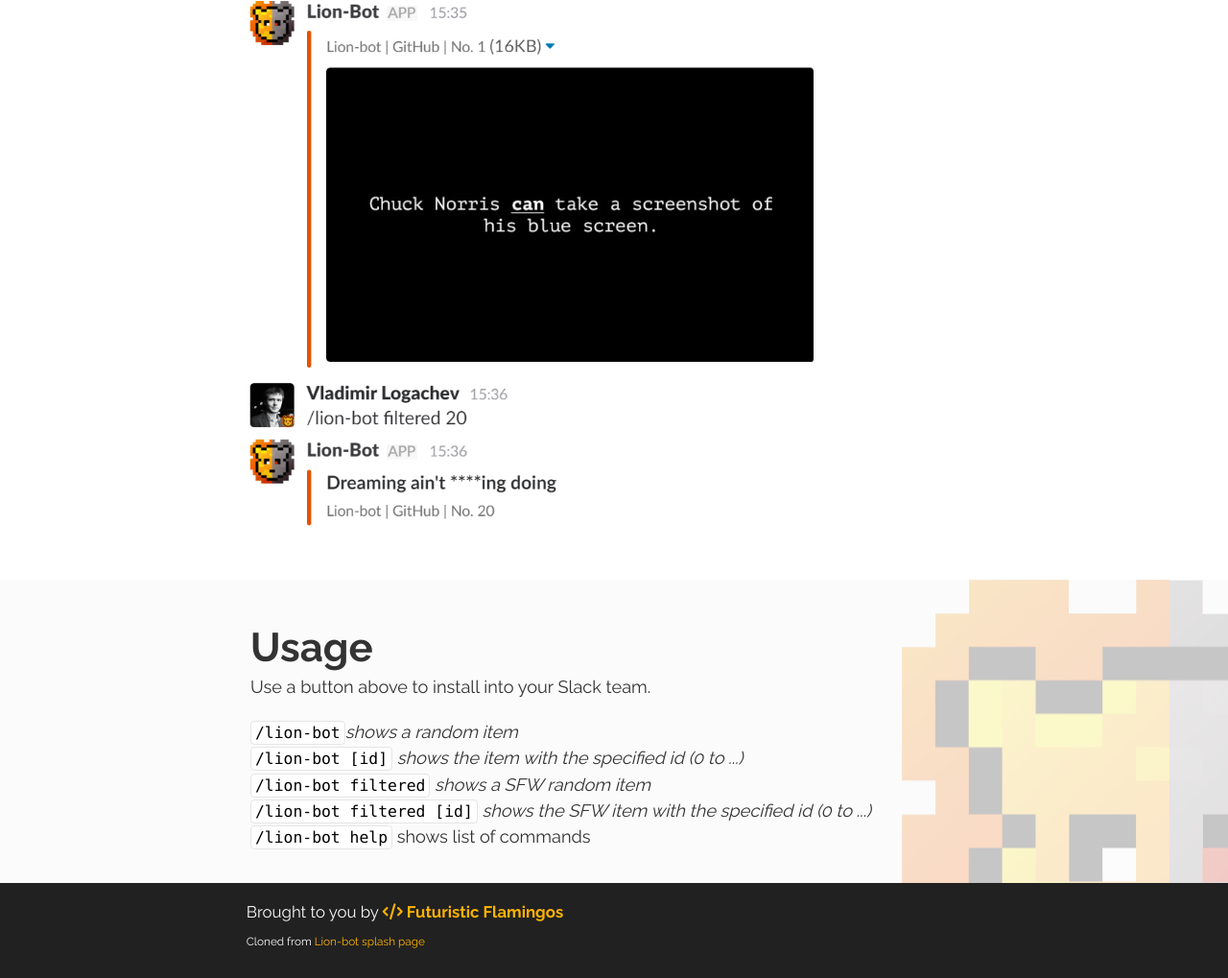
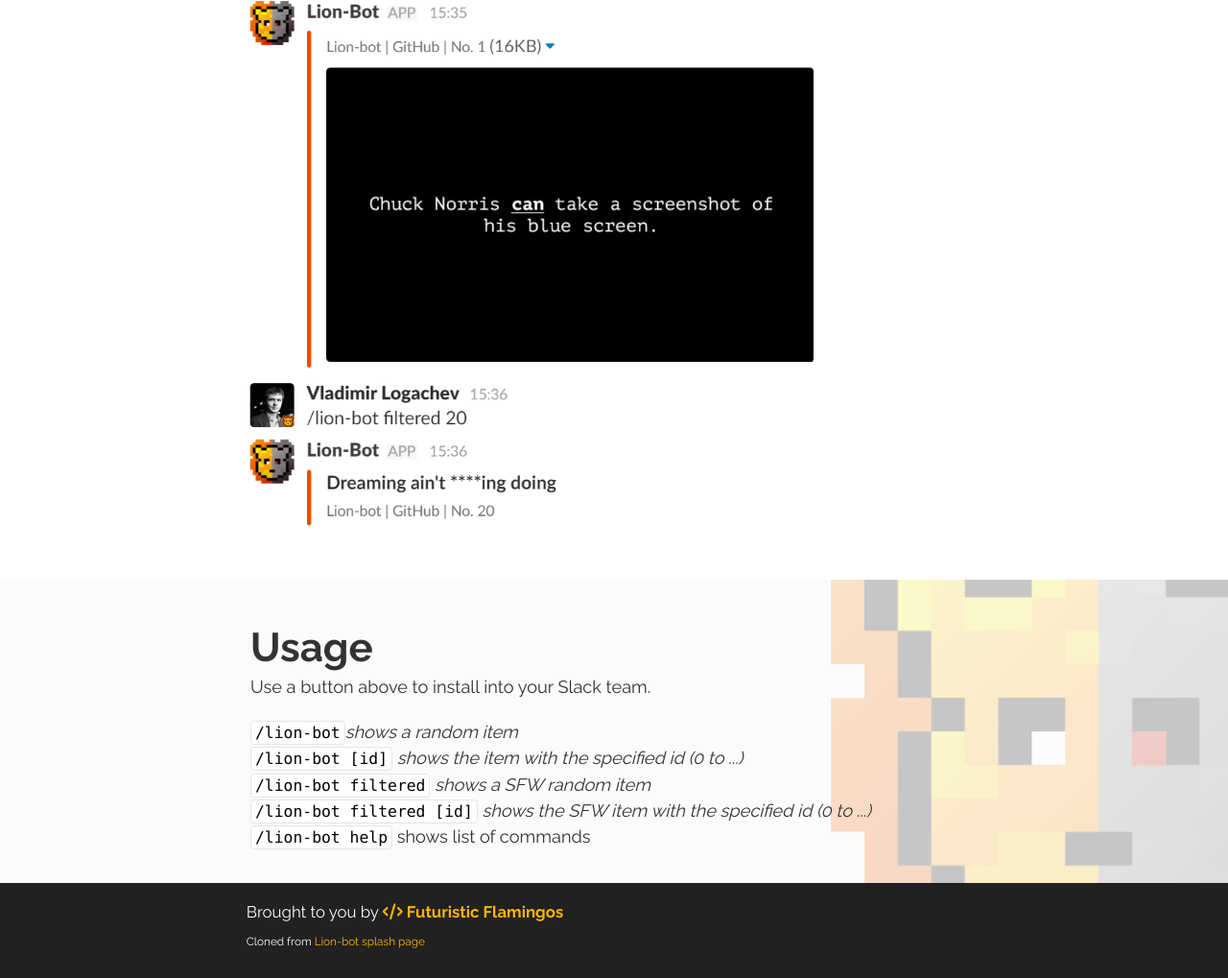
Before and after one commit to FajriFadli/Lion-Bot_SplashPage, a plain HTML site: page index.html in a window 1280 px wide. Shown: the part 514-1533 px from the top of the page at 96% size. Drawn offline with nearby package versions, Linux system fonts and the light colour scheme.

Commit message:
fixed the background image issue for usage section

```diff
--- a/style.css
+++ b/style.css
@@ -65,7 +65,7 @@ html, body, .main {
     padding-left:1em ;
     margin: 0 auto;
     background-repeat: no-repeat;
-    background-position: 940px 0px;
+    background-position: 120%, 100%;
     padding-top: 2em;
     padding-bottom: 2em;
 
```
